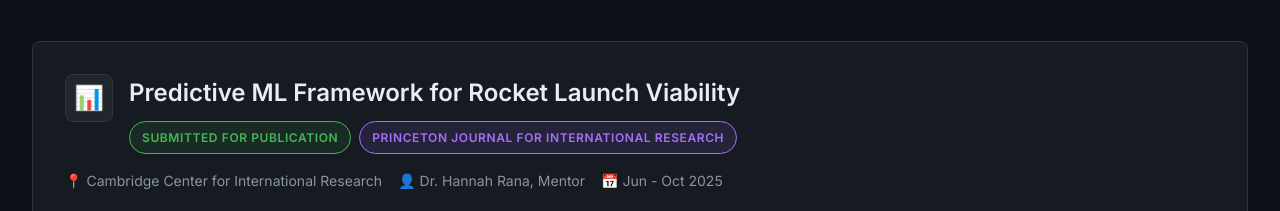
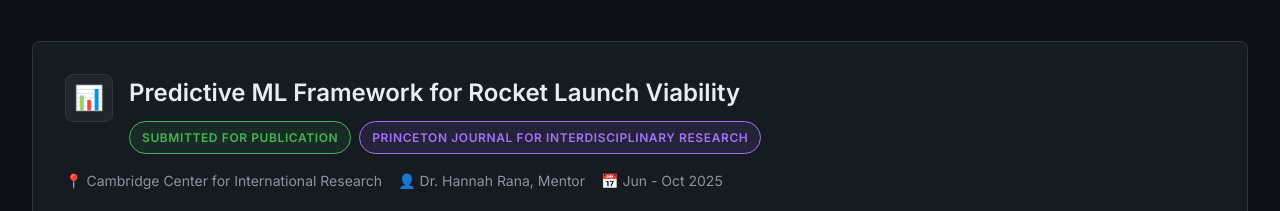
Before and after one commit to thanikap/thanikap.github.io, a plain HTML site: page index.html in a window 1280 px wide. Shown: the part 1340-1551 px from the top of the page. Drawn offline with Linux system fonts and the light colour scheme.

Commit message:
Update index.html

```diff
--- a/index.html
+++ b/index.html
@@ -539,7 +539,7 @@
                             <h3 class="card-title">Predictive ML Framework for Rocket Launch Viability</h3>
                             <div style="display: flex; gap: 0.5rem; flex-wrap: wrap;">
                                 <span class="badge badge-success">Submitted for Publication</span>
-                                <span class="badge badge-purple">Princeton Journal for International Research</span>
+                                <span class="badge badge-purple">Princeton Journal for Interdisciplinary Research</span>
                             </div>
                         </div>
                     </div>
```
